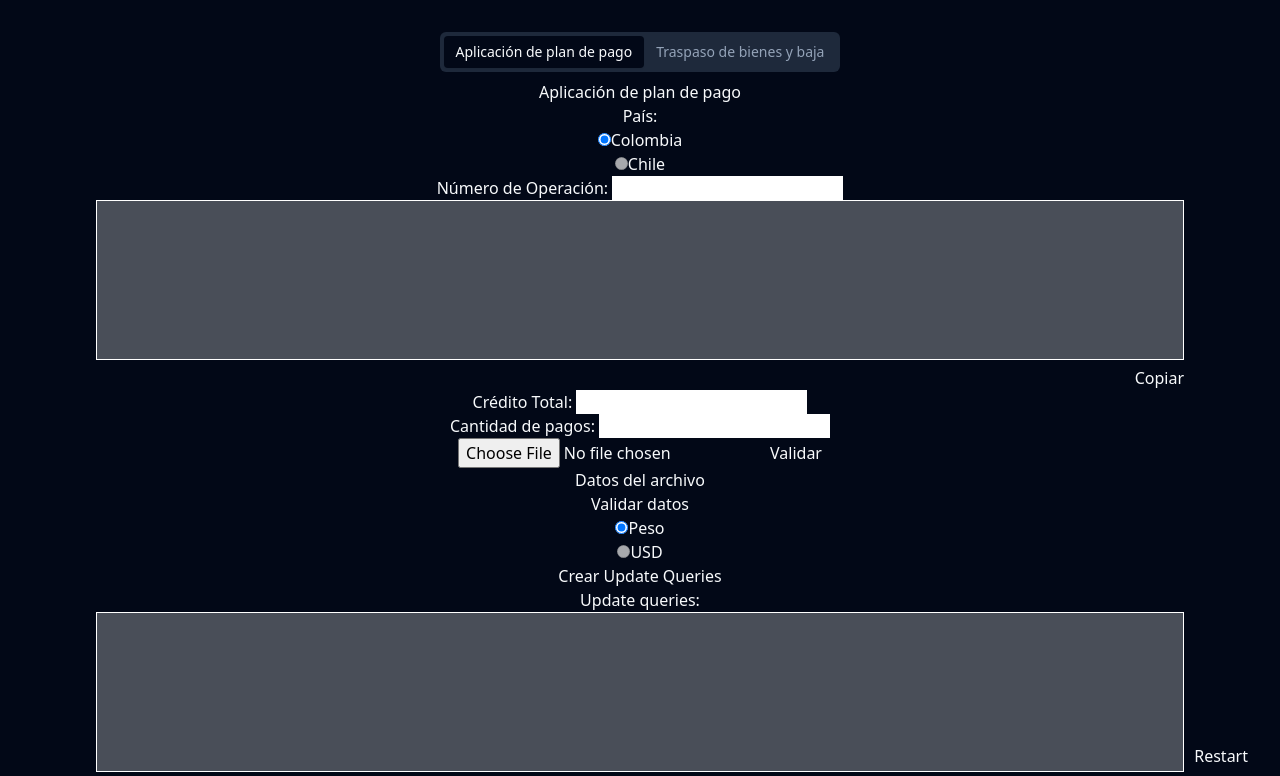
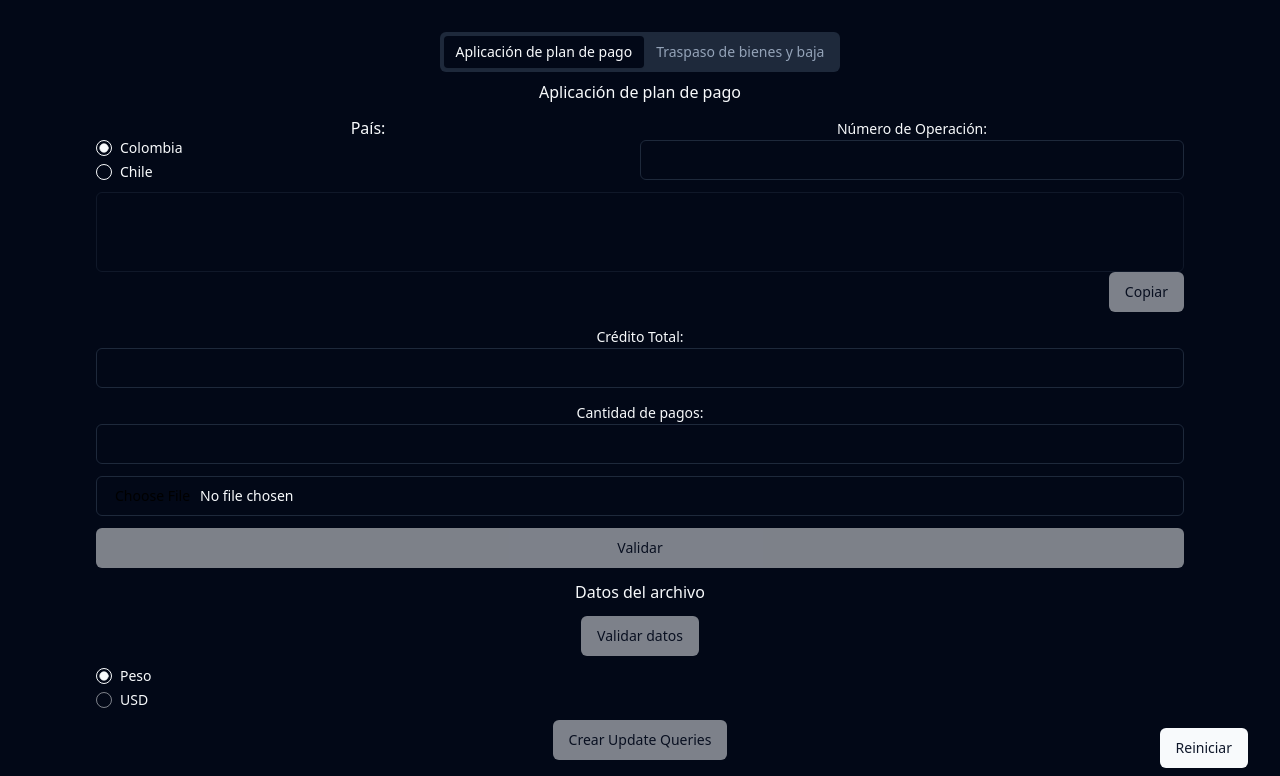
Before and after one commit to jokinz/maaq-payment-plan-analyzer, a React (Vite) app: page / in a window 1280 px wide. Shown: the top 776 px of the page. Built offline with nearby package versions, Linux system fonts and the light colour scheme.

Commit message:
updated ui

```diff
--- a/src/components/PlanDePago.tsx
+++ b/src/components/PlanDePago.tsx
@@ -1,10 +1,18 @@
 import { useRef, useState } from 'react'
+
 import '../App.css'
 
 import * as XLSX from 'xlsx'
+
 import { excelDateToFormattedDate } from '../Utils'
 import { getDataQuery, updateQuery } from '../Queries'
+
 import Query from './Query'
+
+import { Button } from '@/components/ui/button'
+import { Input } from '@/components/ui/input'
+import { Label } from '@/components/ui/label'
+import { RadioGroup, RadioGroupItem } from '@/components/ui/radio-group'
 
 type Countries = 'colombia' | 'chile'
 type Currencies = 'peso' | 'usd'
@@ -386,34 +394,36 @@ function PlanDePago() {
     }
   }
   return (
-    <>
+    <div className="flex flex-col gap-3">
       <h2>Aplicación de plan de pago</h2>
+      <section className="grid grid-cols-2">
+        <div>
           <p>País: </p>
-      <div>
-        <input
-          type="radio"
+          <RadioGroup defaultValue="colombia">
+            <div className="flex items-center space-x-2">
+              <RadioGroupItem
+                value="colombia"
                 id="colombia"
-          value="colombia"
                 checked={country === 'colombia'}
                 onChange={() => setCountry('colombia')}
               />
-        <label htmlFor="colombia">Colombia</label>
+              <Label htmlFor="colombia">Colombia</Label>
             </div>
-
-      <div>
-        <input
-          disabled
-          type="radio"
+            <div className="flex items-center space-x-2">
+              <RadioGroupItem
+                value="chile"
                 id="chile"
-          value="chile"
                 checked={country === 'chile'}
                 onChange={() => setCountry('chile')}
               />
-        <label htmlFor="chile">Chile</label>
+              <Label htmlFor="chile">Chile</Label>
             </div>
+          </RadioGroup>
+        </div>
+        <div>
           <p>
-        <label htmlFor="operationNumber">Número de Operación: </label>
-        <input
+            <Label htmlFor="operationNumber">Número de Operación: </Label>
+            <Input
               id="operationNumber"
               type="text"
               value={externalOperationNumber ? externalOperationNumber : ''}
@@ -423,10 +433,13 @@ function PlanDePago() {
               }
             />
           </p>
+        </div>
+      </section>
+
       <Query content={query1}></Query>
       <p>
-        <label htmlFor="totalCredit">Crédito Total: </label>
-        <input
+        <Label htmlFor="totalCredit">Crédito Total: </Label>
+        <Input
           id="totalCredit"
           type="text"
           value={externalTotalCredit !== 0 ? externalTotalCredit : ''}
@@ -437,8 +450,8 @@ function PlanDePago() {
         />
       </p>
       <p>
-        <label htmlFor="externalPaymentsQuantity">Cantidad de pagos: </label>
-        <input
+        <Label htmlFor="externalPaymentsQuantity">Cantidad de pagos: </Label>
+        <Input
           id="externalPaymentsQuantity"
           type="text"
           value={externalPaymentsQuantity !== 0 ? externalPaymentsQuantity : ''}
@@ -448,12 +461,12 @@ function PlanDePago() {
           }
         />
       </p>
-      <input
+      <Input
         ref={fileRef}
         type="file"
         onChange={(event) => setFile(event.currentTarget.files)}
       />
-      <button
+      <Button
         disabled={
           externalOperationNumber === 0 ||
           externalPaymentsQuantity === 0 ||
@@ -466,7 +479,7 @@ function PlanDePago() {
         }}
       >
         Validar
-      </button>
+      </Button>
       <h3>Datos del archivo</h3>
       {file && (
         <>
@@ -518,7 +531,7 @@ function PlanDePago() {
         </>
       )}
       <p>
-        <button
+        <Button
           disabled={
             !file ||
             fileOperationNumber !== externalOperationNumber ||
@@ -536,34 +549,31 @@ function PlanDePago() {
           }}
         >
           Validar datos
-        </button>
+        </Button>
       </p>
-      <div>
-        <div>
-          <input
-            type="radio"
+      <RadioGroup defaultValue="peso">
+        <div className="flex items-center space-x-2">
+          <RadioGroupItem
+            value="peso"
             id="peso"
-            value="peso"
             checked={currency === 'peso'}
             onChange={() => setCurrency('peso')}
           />
-          <label htmlFor="peso">Peso</label>
+          <Label htmlFor="peso">Peso</Label>
         </div>
-
-        <div>
-          <input
-            disabled
-            type="radio"
+        <div className="flex items-center space-x-2">
+          <RadioGroupItem
+            value="usd"
             id="usd"
-            value="usd"
             checked={currency === 'usd'}
             onChange={() => setCurrency('usd')}
+            disabled
           />
-          <label htmlFor="usd">USD</label>
+          <Label htmlFor="usd">USD</Label>
         </div>
-      </div>
+      </RadioGroup>
       <p>
-        <button
+        <Button
           disabled={
             fileOperationNumber !== externalOperationNumber ||
             fileTotalCredit - externalTotalCredit >= 100 ||
@@ -588,18 +598,18 @@ function PlanDePago() {
           }}
         >
           Crear Update Queries
-        </button>
+        </Button>
       </p>
       <p>Update queries: </p>
       <Query content={query2}></Query>
       <Query content={query3}></Query>
-      <button
+      <Button
         style={{ position: 'fixed', right: '2rem', bottom: '2rem' }}
         onClick={() => restartValues()}
       >
-        Restart
-      </button>
-    </>
+        Reiniciar
+      </Button>
+    </div>
   )
 }
 
--- a/src/components/Query.tsx
+++ b/src/components/Query.tsx
@@ -1,12 +1,16 @@
+import { Textarea } from "@/components/ui/textarea"
+import { Button } from "@/components/ui/button"
+
+
 function Query(props: { content: string; disabled?: boolean }) {
   return (
     <p style={{ textAlign: 'right' }}>
-      <textarea
+      <Textarea
         disabled
         value={props.content}
         className="textarea-query"
-      ></textarea>
-      <button
+      ></Textarea>
+      <Button
         disabled={props.content === ''}
         onClick={(event) => {
           event.preventDefault()
@@ -14,7 +18,7 @@ function Query(props: { content: string; disabled?: boolean }) {
         }}
       >
         Copiar
-      </button>
+      </Button>
     </p>
   )
 }
--- a/src/components/TraspasoDeBienesYBaja.tsx
+++ b/src/components/TraspasoDeBienesYBaja.tsx
@@ -1,41 +1,54 @@
 import { useState } from 'react'
+
 import '../App.css'
 
 import Query from './Query'
 
+import { Button } from '@/components/ui/button'
+import { Input } from '@/components/ui/input'
+import {
+  Select,
+  SelectContent,
+  SelectItem,
+  SelectTrigger,
+  SelectValue,
+} from '@/components/ui/select'
+import { Label } from './ui/label'
+
 type Status = {
-  value: number
+  value: string
   text: string
 }
 const StatusList: Status[] = [
-  { value: 0, text: 'VIGENTE' },
-  { value: 1, text: 'CANCELADA' },
-  { value: 10, text: 'CANCELADO SINESTRADO' },
-  { value: 11, text: 'DEVOLUCION VOLUNTARIA' },
-  { value: 12, text: 'CANCELADO PREPAGO' },
-  { value: 2, text: 'EXTINGUIDA' },
-  { value: 3, text: 'CASTIGO NO RECUPERADO' },
-  { value: 4, text: 'VENCIDAS INCONSISTENTES' },
-  { value: 5, text: 'CANCELADO MODIFICADO' },
-  { value: 6, text: 'CANCELADO - REPROGRAMADO' },
-  { value: 7, text: 'ANULADO' },
-  { value: 8, text: 'INCOBRABLE' },
-  { value: 9, text: 'CANCELADO NOVADO' },
+  { value: '0', text: 'VIGENTE' },
+  { value: '1', text: 'CANCELADA' },
+  { value: '10', text: 'CANCELADO SINESTRADO' },
+  { value: '11', text: 'DEVOLUCION VOLUNTARIA' },
+  { value: '12', text: 'CANCELADO PREPAGO' },
+  { value: '2', text: 'EXTINGUIDA' },
+  { value: '3', text: 'CASTIGO NO RECUPERADO' },
+  { value: '4', text: 'VENCIDAS INCONSISTENTES' },
+  { value: '5', text: 'CANCELADO MODIFICADO' },
+  { value: '6', text: 'CANCELADO - REPROGRAMADO' },
+  { value: '7', text: 'ANULADO' },
+  { value: '8', text: 'INCOBRABLE' },
+  { value: '9', text: 'CANCELADO NOVADO' },
 ]
 
 function TraspasoDeBienesYBaja() {
   const [sourceOperation, setSourceOperation] = useState(0)
   const [targetOperation, setTargetOperation] = useState(0)
-  const [selectedStatus, setSelectedStatus] = useState<number>(-1)
+  const [selectedStatus, setSelectedStatus] = useState('')
   const [exception, setException] = useState('')
   const [exceptionsList, setExceptionsList] = useState<string[]>([])
+  console.log(selectedStatus)
 
   return (
-    <>
+    <div className="flex flex-col gap-3">
       <h2>Traspaso de bienes y baja</h2>
       <p>
-        <label htmlFor="targetOperation">Operación Objetivo: </label>
-        <input
+        <Label htmlFor="targetOperation">Operación Objetivo: </Label>
+        <Input
           id="targetOperation"
           value={targetOperation}
           onChange={(event) => {
@@ -44,8 +57,8 @@ function TraspasoDeBienesYBaja() {
         />
       </p>
       <p>
-        <label htmlFor="sourceOperation">Operation Fuente: </label>
-        <input
+        <Label htmlFor="sourceOperation">Operation Fuente: </Label>
+        <Input
           id="sourceOperation"
           value={sourceOperation}
           onChange={(event) => {
@@ -69,15 +82,16 @@ function TraspasoDeBienesYBaja() {
         }
       ></Query>
       <p>
-        <label htmlFor="exception">Excepción: </label>
-        <input
+        <Label htmlFor="exception">Excepción: </Label>
+        <Input
           id="exception"
           value={exception}
           onChange={(event) => {
             setException(event.target.value)
           }}
         />
-        <button
+      </p>
+      <Button
         disabled={exception === ''}
         onClick={(event) => {
           event.preventDefault()
@@ -86,15 +100,14 @@ function TraspasoDeBienesYBaja() {
         }}
       >
         Agregar
-        </button>
-      </p>
+      </Button>
       {exceptionsList.length > 0 && (
         <>
           <p>Excepciones: </p>
           {exceptionsList.map((item, index) => (
             <p key={index}>
               {item}{' '}
-              <button
+              <Button
                 onClick={(event) => {
                   event.preventDefault()
                   setExceptionsList((prevState) =>
@@ -103,7 +116,7 @@ function TraspasoDeBienesYBaja() {
                 }}
               >
                 X
-              </button>
+              </Button>
             </p>
           ))}
         </>
@@ -136,8 +149,26 @@ function TraspasoDeBienesYBaja() {
 
       {sourceOperation !== 0 && (
         <>
-          <label htmlFor="selectedStatus">Nuevo estado: </label>
-          <select
+          <Label htmlFor="selectedStatus">Nuevo estado: </Label>
+          <Select
+            value={selectedStatus.toString()}
+            onValueChange={(value) => setSelectedStatus(value)}
+            name="selectedStatus"
+          >
+            <SelectTrigger>
+              <SelectValue placeholder="Seleccionar" />
+            </SelectTrigger>
+            <SelectContent>
+              {StatusList.map((status, index) => {
+                return (
+                  <SelectItem key={index} value={status.value.toString()}>
+                    {status.text}
+                  </SelectItem>
+                )
+              })}
+            </SelectContent>
+          </Select>
+          {/* <select
             defaultValue={-1}
             value={selectedStatus}
             onChange={(event) =>
@@ -147,13 +178,13 @@ function TraspasoDeBienesYBaja() {
             id="selectedStatus"
           >
             <option disabled value={-1}>
-              Select status
+              Seleccionar
             </option>
             {StatusList.map((status) => {
               return <option value={status.value}>{status.text}</option>
             })}
-          </select>
-          {selectedStatus !== -1 && (
+          </select> */}
+          {selectedStatus !== '' && (
             <Query
               content={`UPDATE SCA_ADMINI..TCO
        SET FLD_TCO_EOPE = '${selectedStatus}'
@@ -162,7 +193,7 @@ function TraspasoDeBienesYBaja() {
           )}
         </>
       )}
-    </>
+    </div>
   )
 }
 
```
Lines whose indentation alone changed are shown as unchanged.
